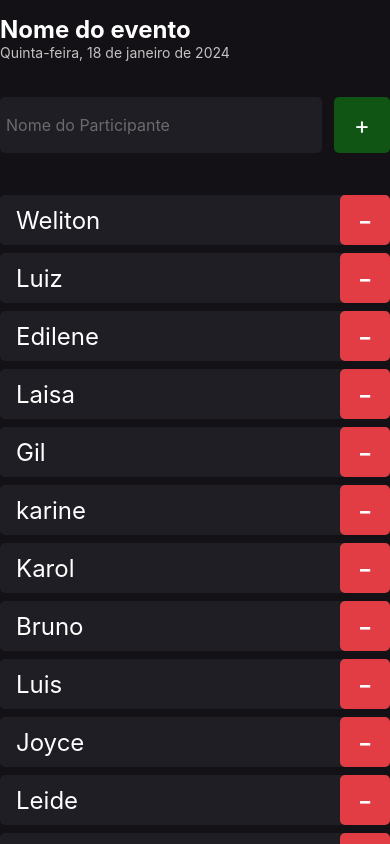
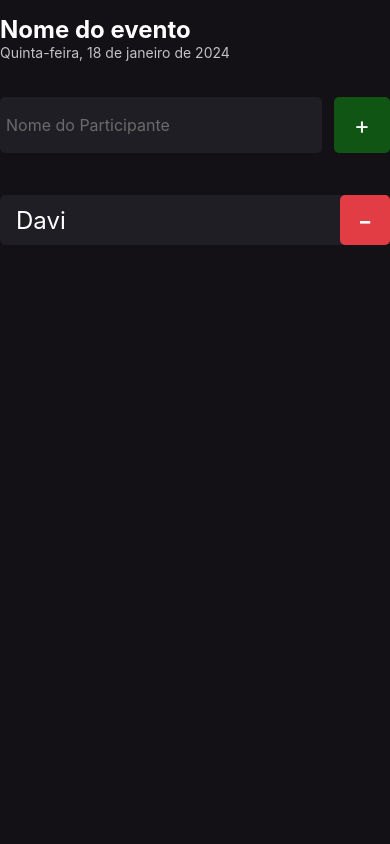
Before and after one commit to welitonwt/imhere, a React Native app: screen / in a window 390 px wide. Built offline with nearby package versions, Linux system fonts and the light colour scheme.

Commit message:
useState

```diff
--- a/src/screens/Home/index.tsx
+++ b/src/screens/Home/index.tsx
@@ -1,25 +1,10 @@
 import { Text, View, TextInput, TouchableOpacity, FlatList, Alert } from 'react-native'
 import { styles } from './styles'
 import { Participant } from '../../components/Participant'
+import React, { useState } from 'react'
 
 export function Home() {
-  const participants = [
-    'Weliton',
-    'Luiz',
-    'Edilene',
-    'Laisa',
-    'Gil',
-    'karine',
-    'Karol',
-    'Bruno',
-    'Luis',
-    'Joyce',
-    'Leide',
-    'Bruna',
-    'Fabiana',
-    'Fatima',
-    'Alice'
-  ]
+  const [participants, setParticipants] = useState(['Davi'])
 
     function handleParticipantAdd(){
       if(participants.includes('Weliton')) {
@@ -28,8 +13,7 @@ export function Home() {
           'Ja existe um participante na lista com esse nome')
       }
 
-      console.log('Voce Chegou aqui')
-
+      setParticipants( state => [...state, 'Karine'])
     }
 
     function handleParticipantRemove(name: string){
@@ -43,7 +27,6 @@ export function Home() {
           style: 'cancel'
         }
       ])
-      console.log(`Voce deletou o participante ${name}`)
     }
 
   return (
```
